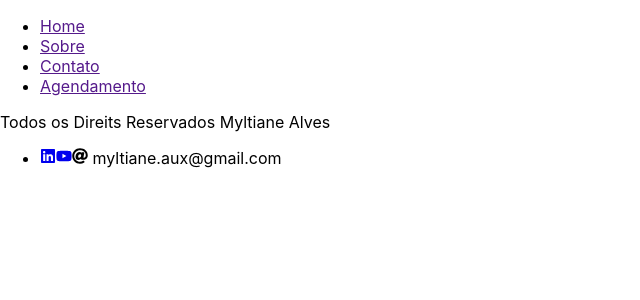
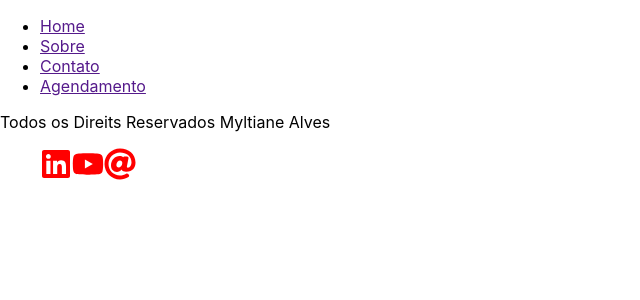
Before and after one commit to Myltiane-Alves/Salao, a React (Create React App) app: page / in a window 1280 px wide. Shown: the top 300 px of the page, without its empty margins (0-640 px from the left). Built offline with nearby package versions, Linux system fonts and the light colour scheme.

Commit message:
Atualizando

```diff
--- a/src/Components/Footer/index.tsx
+++ b/src/Components/Footer/index.tsx
@@ -12,9 +12,9 @@ const Footer = () => {
                 <p>Todos os Direits Reservados Myltiane Alves</p>
                 <ul>
                     <li>
-                        <a href="https://www.linkedin.com/in/myltiane-alves-de-lima-45025216a/"><FaLinkedin /></a>
-                        <a href="https://www.youtube.com/"><FaYoutube /></a>
-                        <a><FaAt /> myltiane.aux@gmail.com</a>
+                        <a href="https://www.linkedin.com/in/myltiane-alves-de-lima-45025216a/"><FaLinkedin  className="icon"/></a>
+                        <a href="https://www.youtube.com/"><FaYoutube  className="icon"/></a>
+                        <a><FaAt className="icon" /> </a>
                     </li>
                 </ul>
             </ContentFooter>
--- a/src/Components/Footer/styled.ts
+++ b/src/Components/Footer/styled.ts
@@ -1,3 +1,34 @@
 import styled from 'styled-components';
 
-export const ContentFooter = styled.div``;
+export const ContentFooter = styled.div`
+    flex-direction: column;
+    ul {
+        display: flex;
+        align-items: center;
+        gap: 1.5rem;
+       li {
+           list-style: none;
+           a {
+               align-items: center;
+               justify-content: center;
+               text-decoration: none;
+               font-size: 2rem;
+               color: red;
+               .icon {
+                    box-sizing: border-box;
+                    display: inline-block;
+                    overflow: hidden;
+                    width: initial;
+                    height: initial;
+                    background: none;
+                    opacity: 1;
+                    border: 0;
+                    margin: 0;
+                    padding: 0;
+                    position: relative;
+                    max-width: 100%;
+               }
+           }
+       }
+    }
+`;
```
